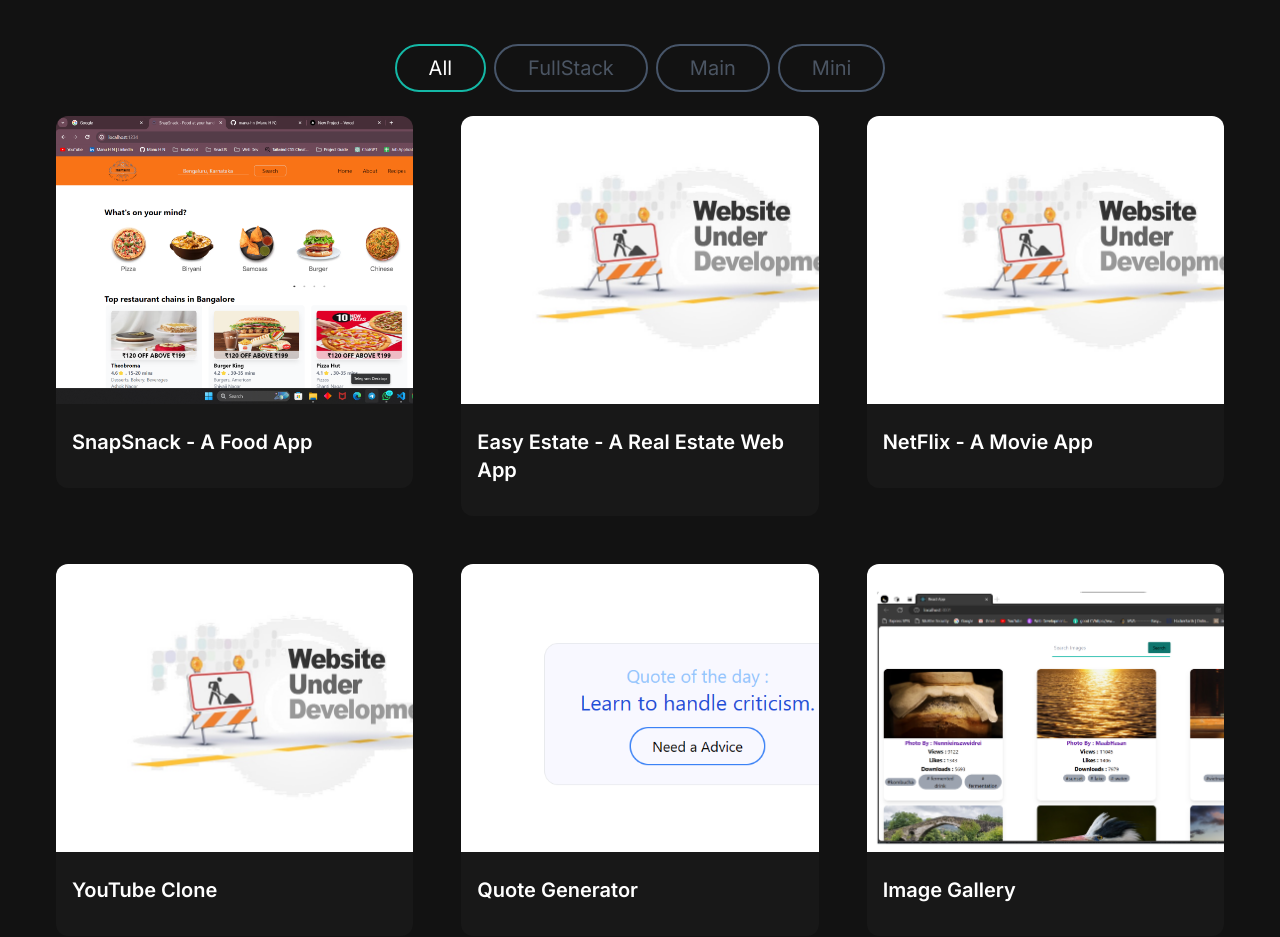
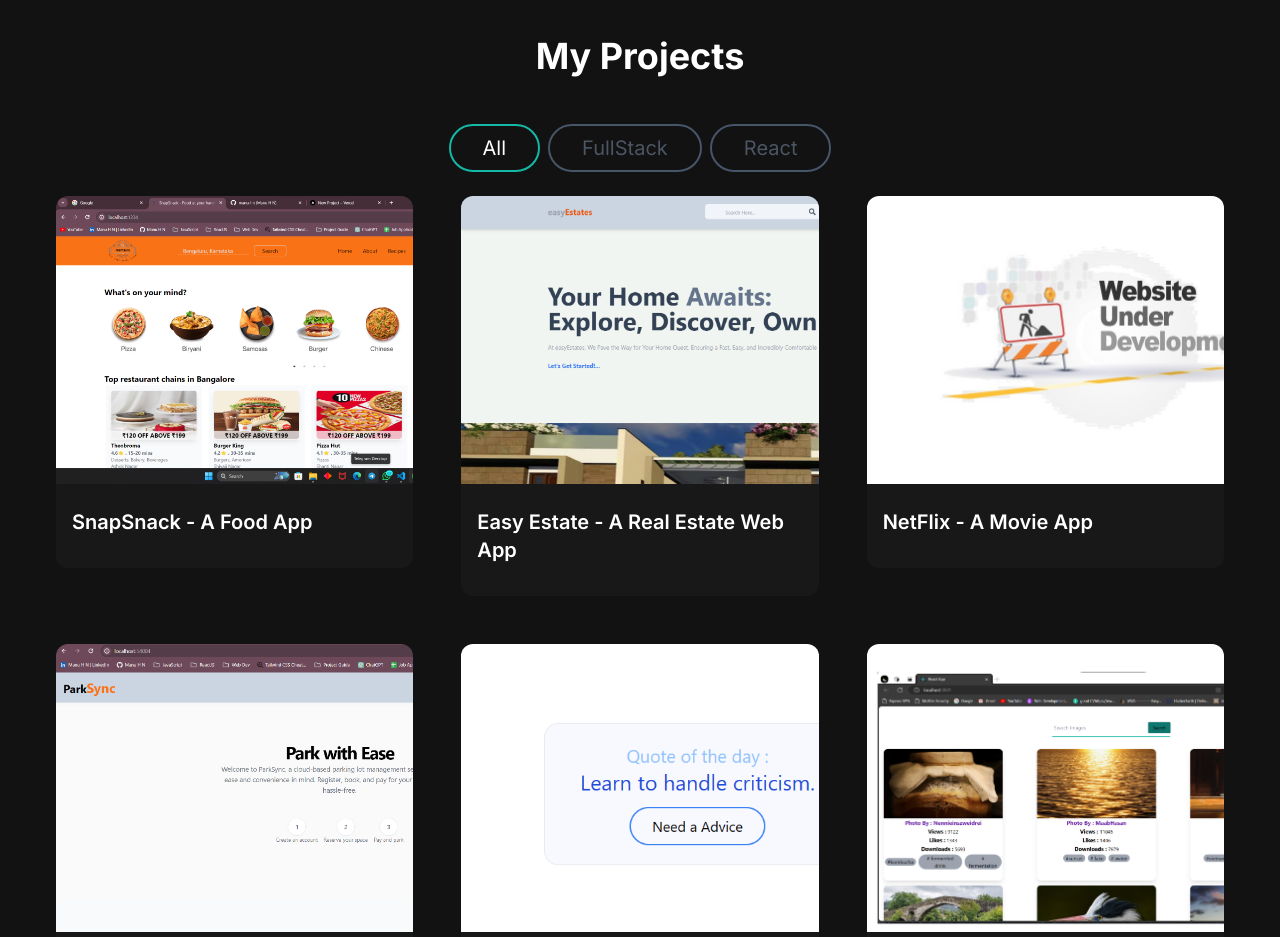
Before and after one commit to manu-hn/Portfolio-Next.js, a Next.js app: page / in a window 1280 px wide. Shown: the part 1860-2797 px from the top of the page. Built offline with nearby package versions, Linux system fonts and the light colour scheme.

Commit message:
Updated Project Cover Images

```diff
--- a/app/components/AboutSection.js
+++ b/app/components/AboutSection.js
@@ -16,7 +16,7 @@ const AboutSection = () => {
     }
 
     return (
-        <div id='about' className='text-white h-[180vh] md:h-[150vh] 2xl:h-[90vh]  mt-8 '>
+        <div id='about' className='text-white h-[180vh] md:h-[150vh] 2xl:h-[90vh]  my-16 '>
             <div className='md:grid md:grid-cols-2 gap-8 items-center px-4 py-8 xl:gap-16 sm:py-16 xl:px-16 '>
                 <Image src={'/images/About.png'} height={500} width={500} className='' alt='About Image' />
 
--- a/app/components/ProjectSection.js
+++ b/app/components/ProjectSection.js
@@ -25,9 +25,8 @@ const ProjectSection = () => {
                 <ProjectButton onClick={handleSelectBasedOnTag}
                     name='FullStack' isSelected={showBasedOnTag === 'FullStack'} />
                 <ProjectButton onClick={handleSelectBasedOnTag}
-                    name='Main' isSelected={showBasedOnTag === 'Main'} />
-                <ProjectButton onClick={handleSelectBasedOnTag}
-                    name='Mini' isSelected={showBasedOnTag === 'Mini'} />
+                    name='React' isSelected={showBasedOnTag === 'React'} />
+
             </div>
             <div className='grid md:grid-cols-3 gap-8 md:gap-12'>
                 {filterProjectsBasedOnName.map((project) => {
--- a/app/components/constants/Constants.js
+++ b/app/components/constants/Constants.js
@@ -60,35 +60,35 @@ export const PROJECT_CONTENT=[
         id : 2,
         title : "Easy Estate - A Real Estate Web App",
         description : "",
-        imageLink : "/images/construction.jpg",
+        imageLink : "/images/easyEstates.png",
         tags : ['All','FullStack'],
-        gitLink : '/',
-        previewLink : '/'
+        gitLink : 'https://github.com/manu-hn/easyEstates',
+        previewLink : 'https://github.com/manu-hn/easyEstates'
     },
     {
         id : 3,
         title : "NetFlix - A Movie App",
         description : "",
         imageLink : "/images/construction.jpg",
-        tags : ['All', 'Main'],
+        tags : ['All', 'React'],
         gitLink : '/',
         previewLink : '/'
     },
     {
         id :4 ,
-        title : "YouTube Clone",
+        title : "ParkSync - Parking Management System",
         description : "",
-        imageLink : "/images/construction.jpg",
-        tags : ['All', 'Main'],
-        gitLink : '/',
-        previewLink : '/'
+        imageLink : "/images/ParkSync.png",
+        tags : ['All', 'FullStack'],
+        gitLink : 'https://github.com/manu-hn/ParkingLot',
+        previewLink : 'https://github.com/manu-hn/ParkingLot'
     },
     {
         id : 5,
         title : "Quote Generator",
         description : "",
         imageLink : "/images/quotes.png",
-        tags : ['All', 'Mini'],
+        tags : ['All', 'React'],
         gitLink : '/',
         previewLink : '/'
     }
@@ -98,7 +98,7 @@ export const PROJECT_CONTENT=[
         title : "Image Gallery",
         description : "",
         imageLink : "/images/gallery.png",
-        tags : ['All', 'Mini'],
+        tags : ['All', 'React'],
         gitLink : '/',
         previewLink : '/'
     }
```
Also changed, not shown: public/images/ParkSync.png (added), public/images/easyEstates.png (added).
